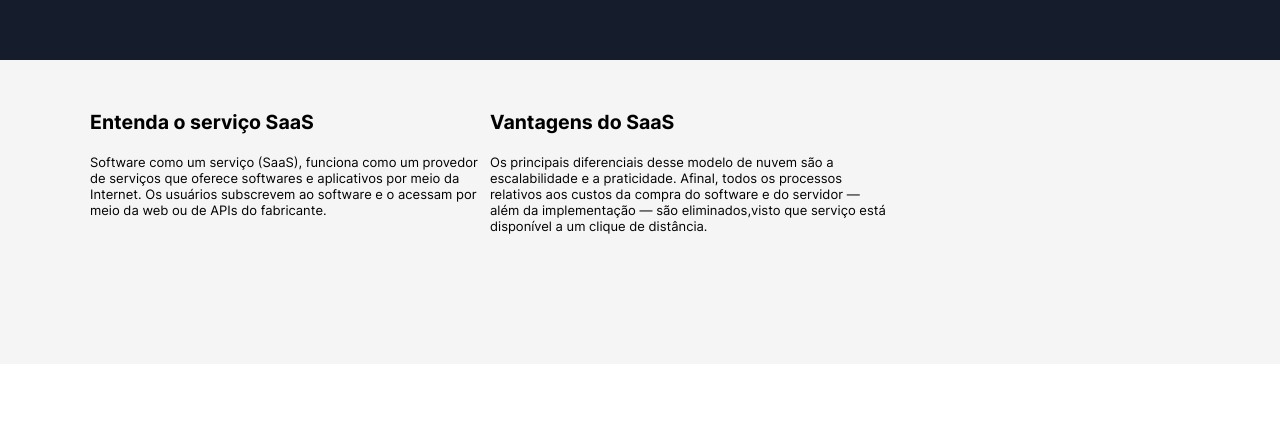
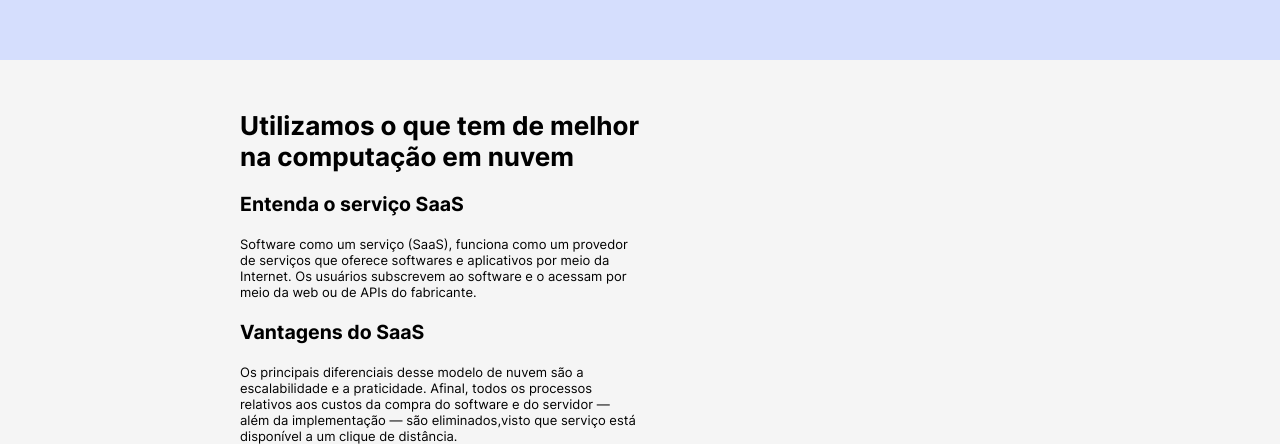
Before and after one commit to juanpablo-git/squadBI, a React (Create React App) app in the folder myproject/: page / in a window 1280 px wide. Shown: the part 1828-2272 px from the top of the page. Before the commit the page ends 2192 px from the top, so only its background shows below. Built offline with nearby package versions, Linux system fonts and the light colour scheme.

Commit message:
alinhamento

```diff
--- a/myproject/src/screens/ExplicaSas/index.js
+++ b/myproject/src/screens/ExplicaSas/index.js
@@ -6,6 +6,10 @@ export function DefinindoSaas(params) {
         <Container>
             <DivText >
 
+                <Text>
+                 <h1>Utilizamos o que tem de melhor na computação em nuvem</h1>
+                </Text>
+
 
                 <Text>
                     <ContainerTitle><h2>Entenda o serviço SaaS</h2></ContainerTitle>
@@ -13,6 +17,16 @@ export function DefinindoSaas(params) {
                     que oferece softwares e aplicativos por meio da Internet.
                     Os usuários subscrevem ao software e o acessam por meio da web ou de
                     APIs do fabricante.
+                </Text>
+
+                <Text>
+                    <ContainerTitle><h2>Vantagens do SaaS</h2></ContainerTitle>
+                    Os principais diferenciais desse modelo de nuvem são
+                    a escalabilidade e a praticidade.
+                    Afinal, todos os processos relativos aos custos da compra do
+                    software e do servidor — além da implementação — são
+                    eliminados,visto que serviço está disponível a um clique de
+                    distância.
                 </Text>
 
 
@@ -24,18 +38,9 @@ export function DefinindoSaas(params) {
             {/* texto */}
             <DivText>
 
-                <Text>
-                    <ContainerTitle><h2>Vantagens do SaaS</h2></ContainerTitle>
-                    Os principais diferenciais desse modelo de nuvem são
-                    a escalabilidade e a praticidade.
-                    Afinal, todos os processos relativos aos custos da compra do
-                    software e do servidor — além da implementação — são
-                    eliminados,visto que serviço está disponível a um clique de
-                    distância.
-                </Text>
+                <img src="./Server.gif" height="310" />
             </DivText>
             <div>
-                <img src="./Server.gif" height="300" />
             </div>
 
         </Container>
--- a/myproject/src/screens/ExplicaSas/styled.js
+++ b/myproject/src/screens/ExplicaSas/styled.js
@@ -5,18 +5,19 @@ export const Container = styled.div`
 display: flex;
 background-color: #f5f5f5;
 justify-content:center;
-align-items: stretch;
+align-items: flex-end;
 width: 100vw;
 `
 
 export const DivText = styled.div`
-margin-top: 50px;
+margin-top: 30px;
 font-size: 13px;
 width: 400px;
 
 `
 
 export const Text = styled.div`
+margin-top: 20px;
 width: 400px;
 `
 
--- a/myproject/src/screens/visaoGeral/index.js
+++ b/myproject/src/screens/visaoGeral/index.js
@@ -34,7 +34,7 @@ export default function VisaoGeral({ opacity }) {
 
 
                 <TituloContainer opacity={opacity.mc1}>
-                    <T2 style={{ color: "#f2f4f7" }}>Porquê a Squad BI? </T2>
+                    <T2 style={{ color: "#000" }}>Porquê a Squad BI? </T2>
                 </TituloContainer>
 
 
@@ -65,7 +65,7 @@ export default function VisaoGeral({ opacity }) {
                     </ListaEsquerda>
                     <ListaDireita>
                         {/* <Dl> */}
-                            <img src="./Design team.gif" height="300" />
+                            <img src="./Design team(1).gif" height="300" />
                         {/* </Dl> */}
 
 
--- a/myproject/src/screens/visaoGeral/styled.js
+++ b/myproject/src/screens/visaoGeral/styled.js
@@ -28,7 +28,7 @@ transition: 2s;
 `
 
 export const ModalContainerButton = styled.div`
-color: #f2f4f7;
+color: #000;
 display: flex;
 justify-content:center;
 align-items: center;
@@ -53,7 +53,7 @@ export const ModalContainer = styled.div`
 display: flex;
 flex-direction: row;
 /* flex-wrap: wrap; */
- justify-content:space-around;
+ justify-content:center;
 align-items: center;
 opacity: ${props => props.opacity == 1 ? 1 : 0 };
 animation: 2s ${fadeIn} ease-out ;
@@ -83,7 +83,7 @@ export const DivTop = styled.div`
 `
 export const DivButton = styled.div`
 /* background: linear-gradient(180deg, #101828 0%, rgba(16, 24, 40, 0.89) 100%); */
-background-color: #151d2c;
+background-color:#d5defd;
     width: 100vw;
     height: 50%;
 
```
Also changed, not shown: myproject/public/Design team(1).gif (added).
